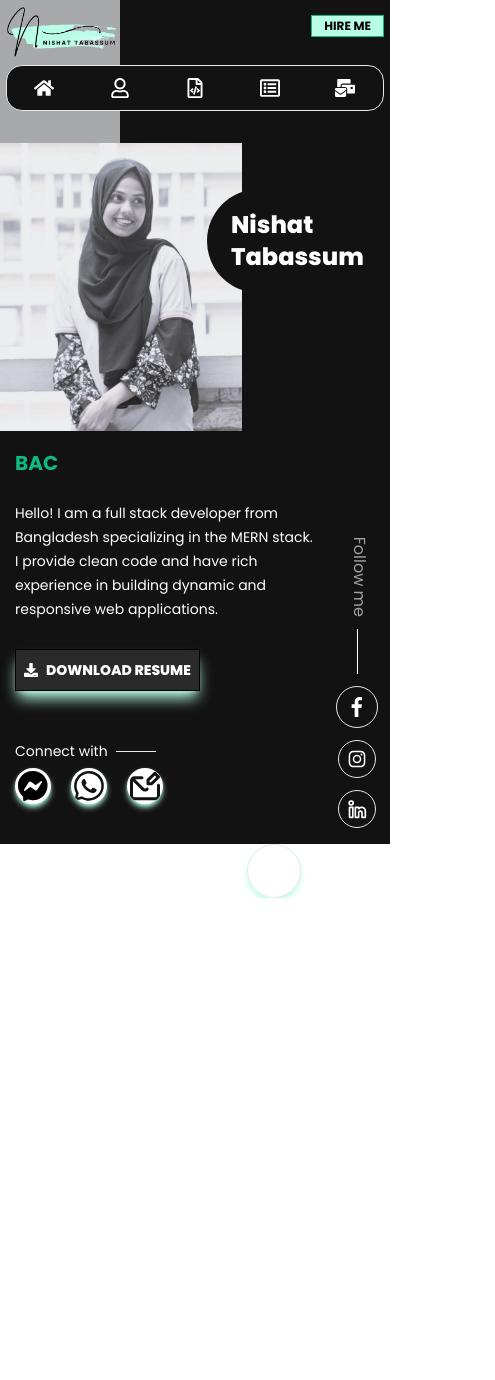
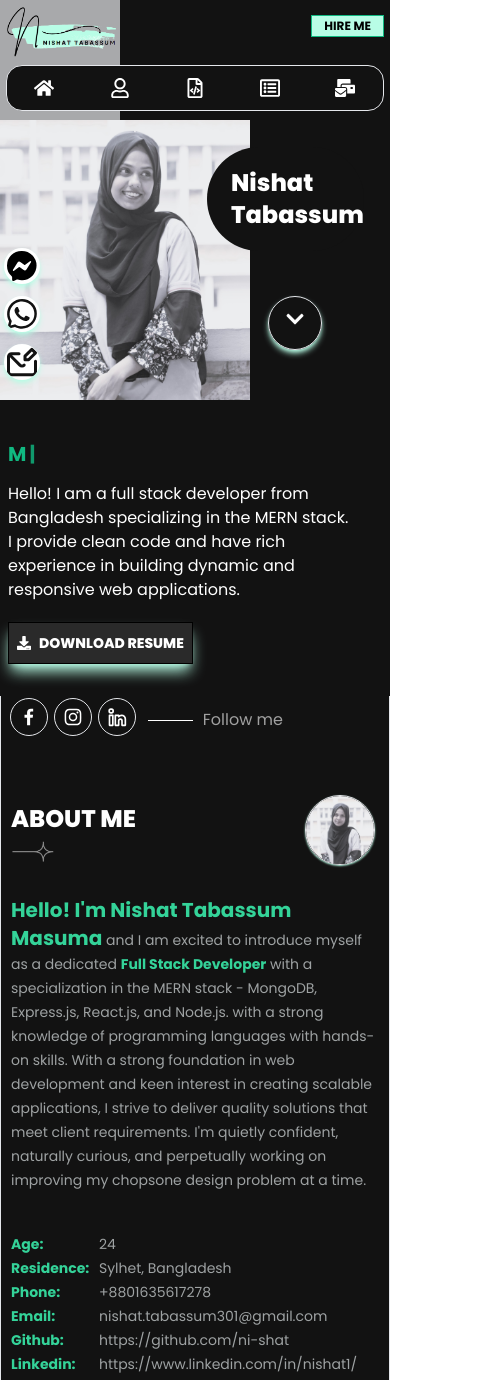
Before and after one commit to ni-shat/portfolio, a React (Vite) app: page / in a window 390 px wide. Shown: the top 1380 px of the page, 495 px wide, since content can reach past the window. Before the commit the page ends 898 px from the top, so only its background shows below. Built offline with nearby package versions, Linux system fonts and the light colour scheme.

Commit message:
responsive home is created

```diff
--- a/src/components/about/About.jsx
+++ b/src/components/about/About.jsx
@@ -8,35 +8,46 @@ import Education from '../education/Education';
 
 const About = () => {
     return (
-        <div data-scroll id='About' className='h-auto pb-20 w-full text-[#9ea2a3] font-normal text-sm leading-6 bg-[#121212] pt-14 border'>
+        <div data-scroll id='About' className='h-auto pb-20 w-full text-[#9ea2a3] font-normal text-sm leading-6 bg-[#121212] md:pt-14 pt-[550px] border '>
             {/* #787C7D */}
-            <div className='bg-[#121212] relative py-10 px-12 justify-center gap-4 flex'>
-                <h3 className='text-5xl font-extrabold pop text-white uppercase'>About Me</h3>
-                <img className='mt-1 border-t-0 border-zinc-400' src={icon} alt="" />
+            <div className='bg-[#121212] relative md:py-10 py-3 md:px-12 px-2.5 md:justify-center items-center gap-4 flex'>
+                <div className='flex-grow flex flex-col md:flex-row justify-center md:justify-center md:gap-3'>
+                    <h3 className='md:text-5xl text-2xl font-extrabold pop md:text-center text-white w-fit uppercase md:mr-0 mr-2'>About Me</h3>
+                    {/* <div className=''> */}
+                    <img className='mt-1 border-t-0 border-zinc-400 md:block hidden' src={icon} alt="" />
+                    <img className='-mt-1 ml-3 border-t-0 border-zinc-400 block w-5 -rotate-90 md:hidden flex-grow' src={icon} alt="" />
+                    {/* </div> */}
+                </div>
+
+
+
+                <div className=' items-center md:hidden flex  '>
+                    <img className='w-[70px] h-[70px] object-cover rounded-full -mt-4 md:mt-0 mr-1 shadow-sm shadow-[#B8FDE6] border' src={me} alt="" />
+                </div>
             </div>
-            <div className='flex'>
-                <div className='w-[100%] pl-20 text-start py-3'>
+            <div className='flex md:flex-row '>
+                <div className='w-[100%] md:pl-20 md:px-0 px-2.5 text-start py-3'>
                     <p>
                         <span className='text-emerald-400 font-bold text-xl'>Hello! I'm Nishat Tabassum Masuma</span> and I am excited to introduce myself as a dedicated <span className='text-emerald-400 font-bold'>Full Stack Developer</span> with a specialization in the MERN stack - MongoDB, Express.js, React.js, and Node.js. with a strong knowledge of programming languages with hands-on skills. With a strong foundation in web development and keen interest in creating scalable applications, I strive to deliver quality solutions that meet client requirements.
                         I'm quietly confident, naturally curious, and perpetually working on improving my chopsone design problem at a time.
-                         {/* Currently studying at the CSE department of Leading University, I possess a strong knowledge of programming languages with hands-on skills.  */}
+                        {/* Currently studying at the CSE department of Leading University, I possess a strong knowledge of programming languages with hands-on skills.  */}
                     </p>
                     <div className='mt-10'>
-                        <div className='flex gap-32 whitespace-nowrap'>
+                        <div className='flex md:flex-row flex-col md:gap-32 whitespace-nowrap'>
                             <p className='flex'><p className='w-[88px] text-emerald-400 font-bold'>Age:</p> <p className='w-20 '>24</p></p>
                             <p className='flex'><p className='w-[88px] text-emerald-400 font-bold'>Residence:</p> <p className='w-20 '>Sylhet, Bangladesh</p></p>
                         </div>
-                        <div className='flex gap-32 whitespace-nowrap'>
+                        <div className='flex md:flex-row flex-col md:gap-32 whitespace-nowrap'>
                             <p className='flex'><p className='w-[88px] text-emerald-400 font-bold'>Phone:</p> <p className='w-20 '>+8801635617278</p></p>
                             <p className='flex'><p className='w-[88px] text-emerald-400 font-bold'>Email:</p> <p className='w-20 '>nishat.tabassum301@gmail.com</p></p>
                         </div>
-                        <div className='flex gap-32 whitespace-nowrap'>
+                        <div className='flex md:flex-row flex-col md:gap-32 whitespace-nowrap'>
                             <p className='flex'><p className='w-[88px] text-emerald-400 font-bold'>Github:</p> <p className='w-20 '>https://github.com/ni-shat</p></p>
                             <p className='flex'><p className='w-[88px] text-emerald-400 font-bold'>Linkedin:</p> <p className='w-20 '>https://www.linkedin.com/in/nishat1/</p></p>
                         </div>
                     </div>
                 </div>
-                <div className='w-2/4 items-center flex justify-end mr-20 relative'>
+                <div className='w-2/4 items-center md:flex justify-end md:mr-20 relative hidden'>
                     <img className='w-64 h-64 object-cover rounded- shadow-xl shadow-[#B8FDE6] border' src={me} alt="" />
                 </div>
             </div>
@@ -47,7 +58,7 @@ const About = () => {
                     <button className=' uppercase text-sm font-extrabold rounded-ull py-2 ml-3 text-black whitespace-nowrap'><a href="/resume.png" download='resume'>Download Resume</a></button>
                 </div>
                 {/* <div className='w-32 h-32 border -z-10 bg-slate-100 rounded-full flex items-center justify-center'> */}
-                    {/* <ReactCurvedText
+                {/* <ReactCurvedText
                         width={370}
                         height={300}
                         cx={190}
@@ -60,7 +71,7 @@ const About = () => {
                         className="z-10 border"
                     /> */}
 
-                    {/* <div className='flex justify-center items-center'>
+                {/* <div className='flex justify-center items-center'>
                         <FaChevronDown className='text-xl ' />
                     </div> */}
 
--- a/src/components/follow-me/FollowMe.jsx
+++ b/src/components/follow-me/FollowMe.jsx
@@ -4,22 +4,24 @@ import li from '../../assets/linkedin-alt.svg'
 
 const FollowMe = () => {
     return (
-        <div className='absolute bottom-4 right-3'>
+        <div className='absolute md:block md:left-auto md:top-auto md:bottom-4 md:right-3  top-[690px]  left-1'>
+            {/* md:bottom-4 md:right-3 -bottom-64 */}
 
-            <div className='flex flex-col gap-3 items-center relative'>
-                <div className='flex flex-col rotate-90'>
-                    <p className='text-white -top-3.5 right-0 opacity-60 absolute whitespace-nowrap'>Follow me</p>
+            <div className='flex md:flex-col md:gap-3 gap-1.5 md:items-center items-center relative'>
+                <div className='flex flex-col md:rotate-90'>
+                    <p className='text-white md:-top-3.5 md:right-0 -right-24 top-[18px] opacity-60 absolute whitespace-nowrap  md:block'>Follow me</p>
                 </div>
-                <div className='  bg-white w-[1px]  h-[45px] '></div>
-                <div className='p-2 rounded-full border flex items-center justify-center'>
-                    <img className='w-6 h-6' src={fb} alt="" />
+                <div className='  bg-white w-[1px]  h-[45px] md:block md:rotate-0 rotate-90 ml-5 mr-6 hidden'></div>
+                <div className='md:p-2 p-2 rounded-full border md:border flex items-center justify-center'>
+                    <img className='md:w-6 md:h-6 w-5 h-5' src={fb} alt="" />
                 </div>
-                <div className='p-2 rounded-full border flex items-center justify-center'>
-                    <img className='w-5 h-5' src={ins} alt="" />
+                <div className='md:p-2 p-2 rounded-full border md:border flex items-center justify-center'>
+                    <img className='md:w-5 md:h-5 w-5 h-5' src={ins} alt="" />
                 </div>
-                <div className='p-2 rounded-full border flex items-center justify-center'>
-                    <img className='w-5 h-5' src={li} alt="" />
+                <div className='md:p-2 p-2 rounded-full border md:border flex items-center justify-center'>
+                    <img className='md:w-5 md:h-5 w-5 h-5' src={li} alt="" />
                 </div>
+                <div className='  bg-white w-[1px] h-[45px] md:hidden rotate-90 ml-7 mt-2 mr-4 block'></div>
             </div>
         </div>
     );
--- a/src/components/home/Home.jsx
+++ b/src/components/home/Home.jsx
@@ -13,6 +13,7 @@ import { useTypewriter, Cursor } from 'react-simple-typewriter'
 import '../../index.css';
 import AOS from "aos";
 import "aos/dist/aos.css";
+import SocialMobie from '../socialMobile/SocialMobie';
 
 
 const Home = () => {
@@ -32,66 +33,87 @@ const Home = () => {
 
     return (
         <div data-scroll id='Home' className='relative '>
-            <div className='w-full flex h-screen'>
-                <div data-aos="fade-right" className='w-1/3 bg-[#a8a9ab] md:block md:h-screen h-60'>
+            <div className='w-full h-auto'>
+                <div data-aos="fade-right" className='w-[30.8%] bg-[#a8a9ab] md:block md:h-screen h-60'>
+                {/* w-[30.8%] */}
 
                 </div>
-                <div className='bg-[#121212] w-3/4'>
+                {/* <div className='bg-[#121212] w-3/4'>
 
+                </div> */}
             </div>
-            </div>
-            <div className='py-0 flex'>
-                {/* image */}
-                <div className='object-cover absolute
-                    md:w-[440px] md:h-[500px] md:top-[50.38%] md:left-1/3
+            <div className='py-0 w-full mx-auto'>
 
-                    min-[320px]:top-[17%] min-[320px]:left-[30%] min-[320px]:w-[250px] min-[320px]:h-[280px]
+                {/* image  */}
+                <div className='absolute md:w-[75%]
+                    md:top-[50.8%] md:left-[55.1%]
 
+                    min-[320px]:top-[50%] min-[320px]:left-0 min-[320px]:w-full
 
-                    transform -translate-x-1/2 md:-translate-y-1/2'>
-                    <img className=''
+                   transform md:-translate-x-1/2 md:-translate-y-1/2'>
+
+                    {/* container div */}
+                    <div className='flex w-full md:flex-row flex-col bg-[#121212] justify-between md:gap-5 gap-5'>
+
+                        <img className='object-cover
+                                        md:w-[440px] md:h-[505px]
+                                        min-[320px]:w-[250px] min-[320px]:h-[280px]
+                        '
                             src={me1} alt="" />
-                </div>
+                        {/* 1st part done */}
+                        <SocialMobie></SocialMobie>
 
-                <div className='absolute top-[20%] left-1/2 text-white'>
+                        {/* 2nd part */}
+                        {/* NEW start side text section */}
+                        <div className='w-full flex items-end'>
+                            {/* OLD started OF MERN PARA SECTION     OLD: min-[400px]:w-[350px]*/}
+                            <div>
+                                <div className='md:ml-0 md:pl-[5px] min-[320px]:pl-2 md:mt-0 mt-0 relative
 
-                    <div className='bg-[#121212] relative md:-left-24 left-3 md:top-0 top-5 md:py-14 py-5 md:px-12 pl-6 w-fit rounded-full'>
-                        <h3 data-aos="fade-up" className='md:text-5xl text-2xl font-extrabold pop '><p>Nishat</p><p>Tabassum</p></h3>
-                    </div>
+                                    md:left-0 md:w-full
+                                    w-[91%]
+                                    '>
 
-                    <div className='md:ml-0 md:pl-3 md:mt-0 mt-44 relative
-                                    -left-[60%]
-                                    min-[320px]:-left-[57%]
-                                    min-[380px]:-left-[60%]
-                                    min-[350px]:-left-[60%]
-                                    min-[400px]:-left-[55%]  min-[400px]:w-[350px]
-                                    md:left-0
-                                    w-[300px]
-                                    md:w-full'>
-                        <h2 className='text-emerald-500 font-bold text-xl uppercase mt-3 pop whitespace-nowrap'>
+                                    <h2 className='text-emerald-500 font-bold text-xl uppercase  pop whitespace-nowrap'>
                                         {/* Mern Stack Developer */}
                                         {text}
                                         <Cursor />
                                     </h2>
 
-                        <p className='mt-6 md:mr-40 pop text-sm leading-6'>Hello!
+                                    <p className='mt-3.5 md:mr-12  pop md:text-sm text-base md:leading-6 text-white'>Hello!
                                         I am a full stack developer from Bangladesh specializing in the MERN stack. I provide clean code and have rich experience in building dynamic and responsive web applications.</p>
                                     <div className='md:hidden block'>
                                         <SocialContact></SocialContact>
                                     </div>
                                 </div>
 
-                    <div className='w-[100%] mt-10 flex gap-3 justify-end px-3'>
-                        <div className='hidden shadow-lg shadow-[#B8FDE6] flex items-center px-5 bg-transparent border border-[#B8FDE6]'>
-                            <FaDownload />
-                            <button className='  uppercase text-sm font-extrabold rounded-ull py-1 ml-3 text-white whitespace-nowrap'><Link>Download Resume</Link></button>
-                        </div>
-
-                        <Link to='About' smooth={true} offset={0} duration={500} delay={500} className='w-fit hover:cursor-pointer hover:bg-transparent hover:text-[#B8FDE6] transition-all duration-200 shadow-md shadow-[#B8FDE6] mr-[182px] ml-3 border p-4  rounded-full'>
-                            <FaChevronDown className='text-xl animate-bounce ' />
+                                {/* down arrow */}
+                                <div className='md:w-[100%] w-fit md:relative absolute top-44 left-64 md:top-0 md:left-0 md:mt-12 min-[320px]:mt-0 md:pb-4 flex md:justify-end min-[320px]:justify-start px-0'>
+                                    <Link to='About' smooth={true} offset={0} duration={500} delay={500} className='w-fit hover:cursor-pointer hover:bg-transparent hover:text-[#B8FDE6] transition-all duration-200 shadow-md shadow-[#B8FDE6] md:mr-[70px] ml-3 border p-4  rounded-full'>
+                                        <FaChevronDown className='text-xl animate-bounce text-white' />
                                     </Link>
                                 </div>
                             </div>
+
+                            {/* completed the side texts section */}
+                        </div>
+                        {/* NEW SIDE TEXT SECTION COMPLETED */}
+
+                    </div>
+
+                </div>
+
+
+                {/* OLD NISHAT TABASSUM part */}
+                <div className='absolute md:top-[20%] left-1/2 min-[320px]:top-[53%] text-white'>
+                    <div className='bg-[#121212] relative md:-left-24 left-3 md:top-0 top-5 md:py-14 py-5 md:px-12 pl-6 w-fit rounded-full'>
+                        <h3 data-aos="fade-up" className='md:text-5xl text-2xl font-extrabold pop '><p>Nishat</p><p>Tabassum</p></h3>
+                    </div>
+
+                </div>
+                {/* TODO END OF ABSOLUTE AND OLDER DOWBN ARROW SIDE TEXTS END */}
+
+
             </div>
             <div className='md:block hidden'>
                 <SocialContact></SocialContact>
--- a/src/components/navbar/Navbar.jsx
+++ b/src/components/navbar/Navbar.jsx
@@ -77,7 +77,7 @@ const Navbar = () => {
             {/* hi */}
             <div className="lg:hidden">
 
-                <ul tabIndex={0} className={` absolute top-[65px] left-0 right-0  flex-row transition-all duration-500 w-[97%] mx-auto flex justify-around z-[1]  py-3 bg-[#121212]  border-[0.5px]  text-black rounded-box
+                <ul tabIndex={0} className={`  fixed top-[65px] left-0 right-0  flex-row transition-all duration-500 w-[97%] mx-auto flex justify-around z-[1]  py-3 bg-[#121212]  border-[0.5px]  text-black rounded-box
 `}>
                     {
                         navItems.map(item => <li key={item.id} className='nav_item'>
@@ -98,7 +98,7 @@ const Navbar = () => {
             </div>
             {/* hi */}
             <div className='absolute h-fit top-0  '>
-                <div className='fixed flex justify-around w-full top-0 left-0 z-10 md:px-1.5 pr-1 pl-0.5 py-1.5'>
+                <div className='md:fixed relative flex justify-around w-full top-0 left-0 z-10 md:px-1.5 pr-1 pl-0.5 py-1.5'>
                     <div className='flex-grow'>
                         <img className='md:w-[20%] w-[40%]' src={logo} alt="" />
                     </div>
--- a/src/components/social-contact/SocialContact.jsx
+++ b/src/components/social-contact/SocialContact.jsx
@@ -10,14 +10,14 @@ const SocialContact = () => {
         <div className='md:absolute md:bottom-4 md:top-auto md:left-3
         '>
             <div className='flex gap-3 items-center mb-8'>
-                <div className='h-fit md:mt-16 mt-7 md:bg-opacity-1 bg-opacity-10 md:bg-transparent bg-white md:text-black text-white text-sm uppercase w-fit font-extrabold  md:border-2 border border-black px-2 py-2.5 rounded-ull flex gap-2 items-center shadow-lg shadow-[#B8FDE6]'>
+                <div className='h-fit md:mt-16 mt-5 md:bg-opacity-1 bg-opacity-10 md:bg-transparent bg-white md:text-black text-white text-sm uppercase w-fit font-extrabold  md:border-2 border border-black px-2 py-2.5 rounded-ull flex gap-2 items-center shadow-lg shadow-[#B8FDE6]'>
                     <FaDownload />
                     <a href="/resume-nishat.pdf" target='_blank' download='resume'>Download Resume</a>
                 </div>
                 {/* <div className='  bg-black w-[1px]  h-[200px] mb-0'></div> */}
             </div>
 
-            <div className='flex items-center'>
+            <div className='md:flex items-center hidden '>
                 <div className='md:mt-0 mt-3'>
                     <div className='flex gap-2 items-center'>
                         <div className="divider md:bg-black bg-white w-10 md:w-20 h-[1px] md:block hidden"></div>
--- /dev/null
+++ b/src/components/socialMobile/SocialMobie.jsx
@@ -0,0 +1,38 @@
+import { Link } from 'react-router-dom';
+import messenger from '../../assets/facebook-messenger.svg'
+import wp from '../../assets/whatsapp.svg'
+import mail from '../../assets/envelope-edit.svg'
+
+
+const SocialMobie = () => {
+    return (
+        <div className='md:hidden block'>
+            {/* <p className='mt-8 ml-[70px]'>Connect</p> */}
+            <div className='flex flex-col gap-3 items-center uppercase mt-0 mr-[160px] text-white absolute top-32 left-1'>
+                <div className='flex items-center gap-1'>
+                    <div className='font-extrabold text-sm block '>
+                        <Link to='https://m.me/100010105270770' target="_blank">
+                            <img className='w-9 h-9 rounded-full shadow-md shadow-[#B8FDE6] bg-white' src={messenger} alt="" />
+                        </Link>
+                    </div>
+                </div>
+                <div className='flex items-center gap-1'>
+                    <div className='font-extrabold text-sm block '>
+                        <Link to='https://m.me/100010105270770' target="_blank">
+                            <img className='w-9 h-9 rounded-full shadow-md shadow-[#B8FDE6] bg-white' src={wp} alt="" />
+                        </Link>
+                    </div>
+                </div>
+                <div className='flex items-center gap-1'>
+                    <div className='font-extrabold text-sm block '>
+                        <Link to='https://m.me/100010105270770' target="_blank">
+                            <img className='w-9 h-9 rounded-full shadow-md shadow-[#B8FDE6] bg-white' src={mail} alt="" />
+                        </Link>
+                    </div>
+                </div>
+            </div>
+        </div>
+    );
+};
+
+export default SocialMobie;
--- a/src/layout/Main.jsx
+++ b/src/layout/Main.jsx
@@ -15,8 +15,8 @@ const Main = () => {
         <div className="pop bg-[#121212] ">
             <Navbar></Navbar>
             <Home></Home>
-            {/* <About></About>
-            <Skills></Skills>
+            <About></About>
+            {/* <Skills></Skills>
             <Projects></Projects>
             <Contact></Contact>
             <Footer></Footer> */}
```
Also changed, not shown: src/components/home/breakpoints.txt. Lines whose indentation alone changed are shown as unchanged.
